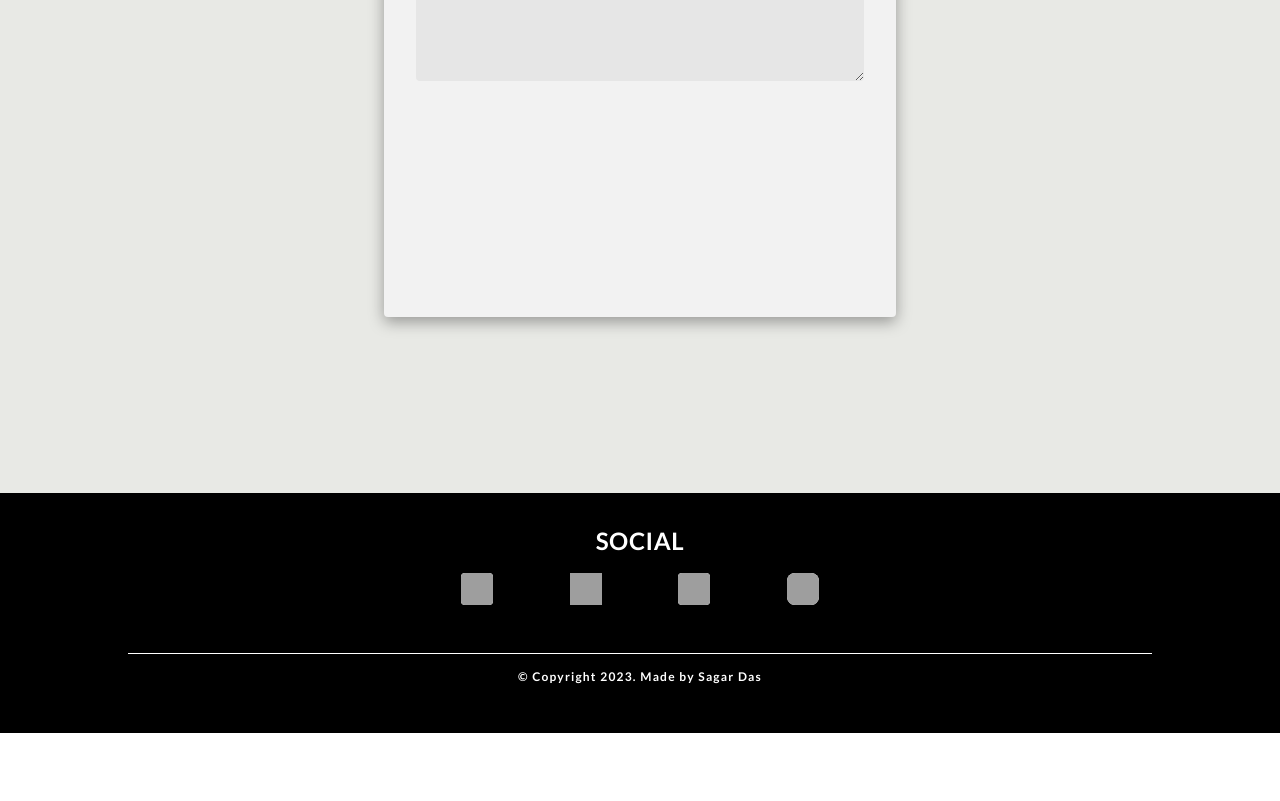
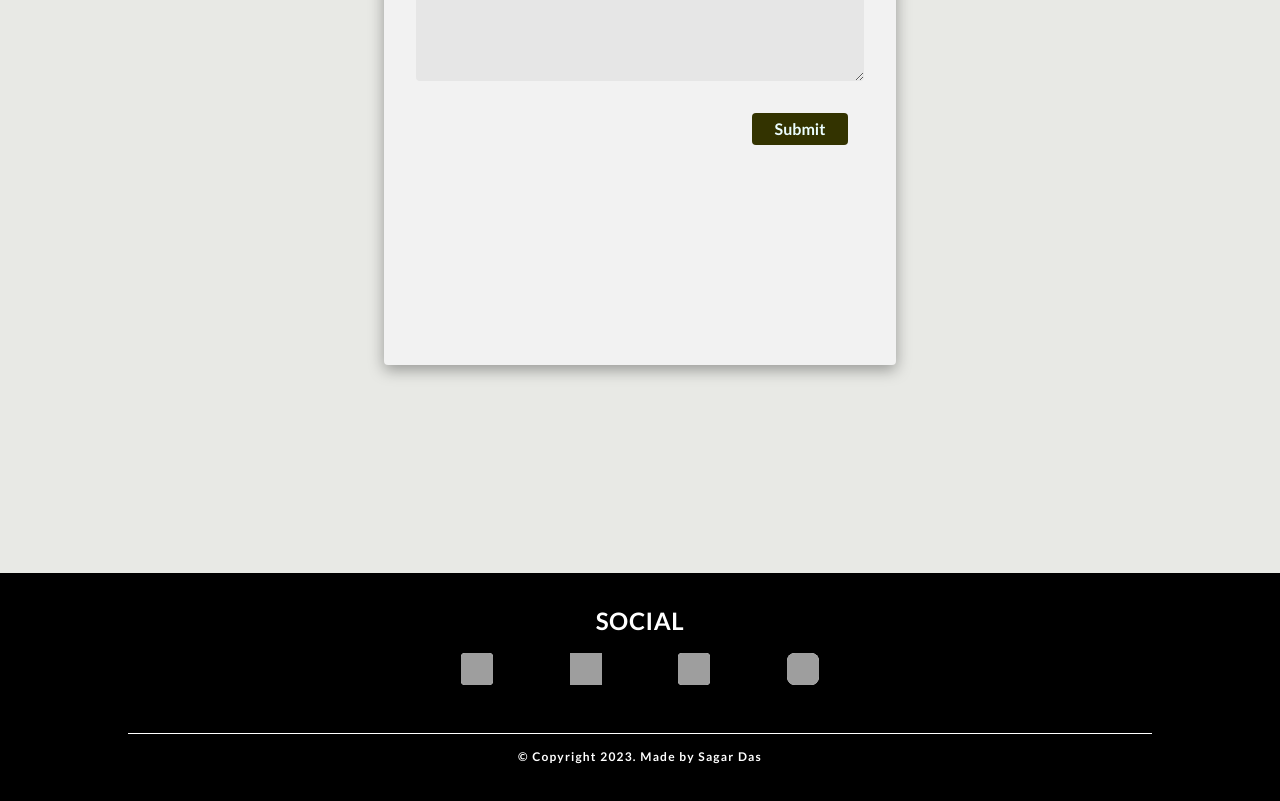
Before and after one commit to Sagarmikeylevi/SagarMikeyLevi-Portfolio, a React (Vite) app: page / in a window 1280 px wide. Shown: the part 5347-6148 px from the top of the page. Before the commit the page ends 6080 px from the top, so only its background shows below. Built offline with nearby package versions, Linux system fonts and the light colour scheme; grey boxes are pictures that could not be loaded.

Commit message:
add submit btn in the form

```diff
--- a/src/components/Contact.jsx
+++ b/src/components/Contact.jsx
@@ -1,6 +1,6 @@
 const Contact = () => {
   return (
-    <div className="h-[130vh] w-full bg-[#e8e9e5] flex flex-col items-center">
+    <div className="h-[140vh] w-full bg-[#e8e9e5] flex flex-col items-center">
       <div className="pt-16 w-full flex flex-col items-center justify-center">
         <h1 className="text-3xl font-semibold text-[#495324] relative md:text-4xl">
           CONTACT
@@ -46,6 +46,14 @@ const Contact = () => {
             placeholder="Enter Your Message"
           />
         </div>
+        <div className="flex justify-end items-center mr-12">
+          <button
+            type="submit "
+            className="h-8 w-24 bg-[#333300] rounded text-cyan-50 font-semibold hover:bg-red-400"
+          >
+            Submit
+          </button>
+        </div>
       </form>
     </div>
   );
```
